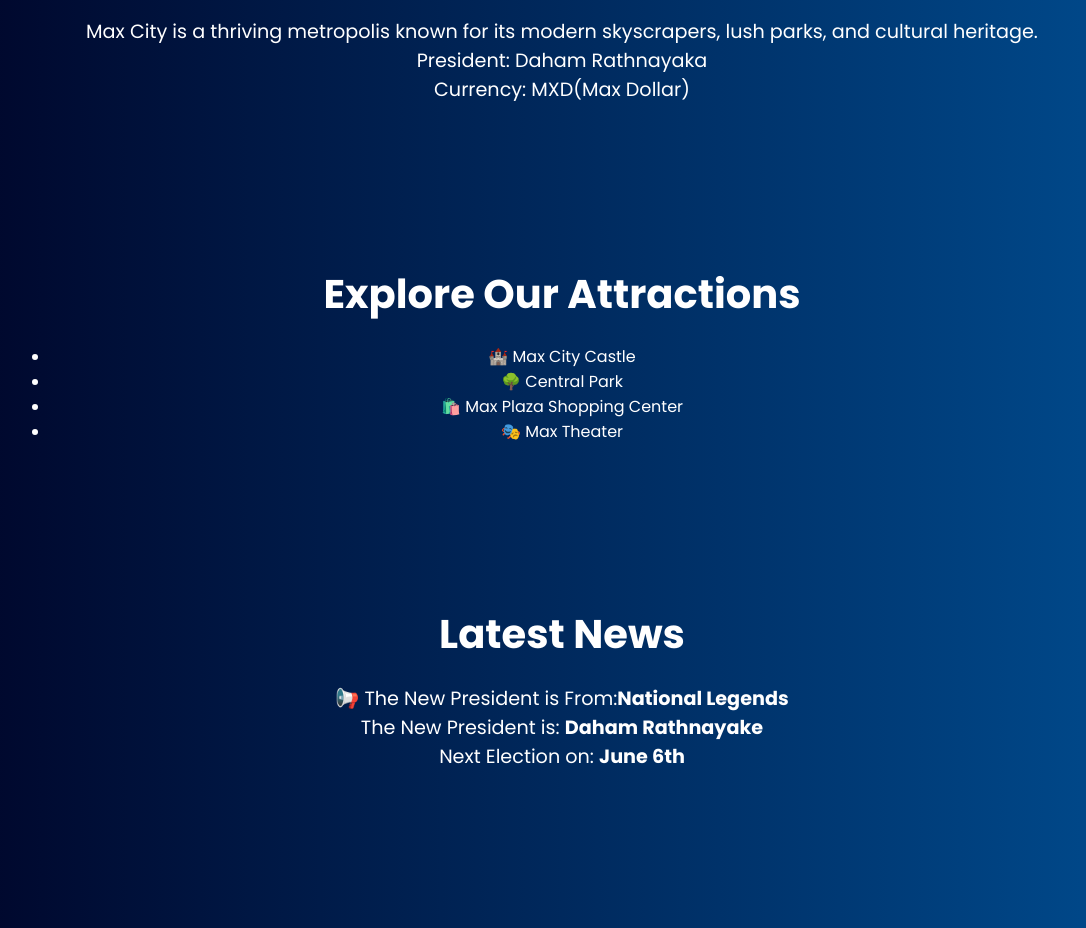
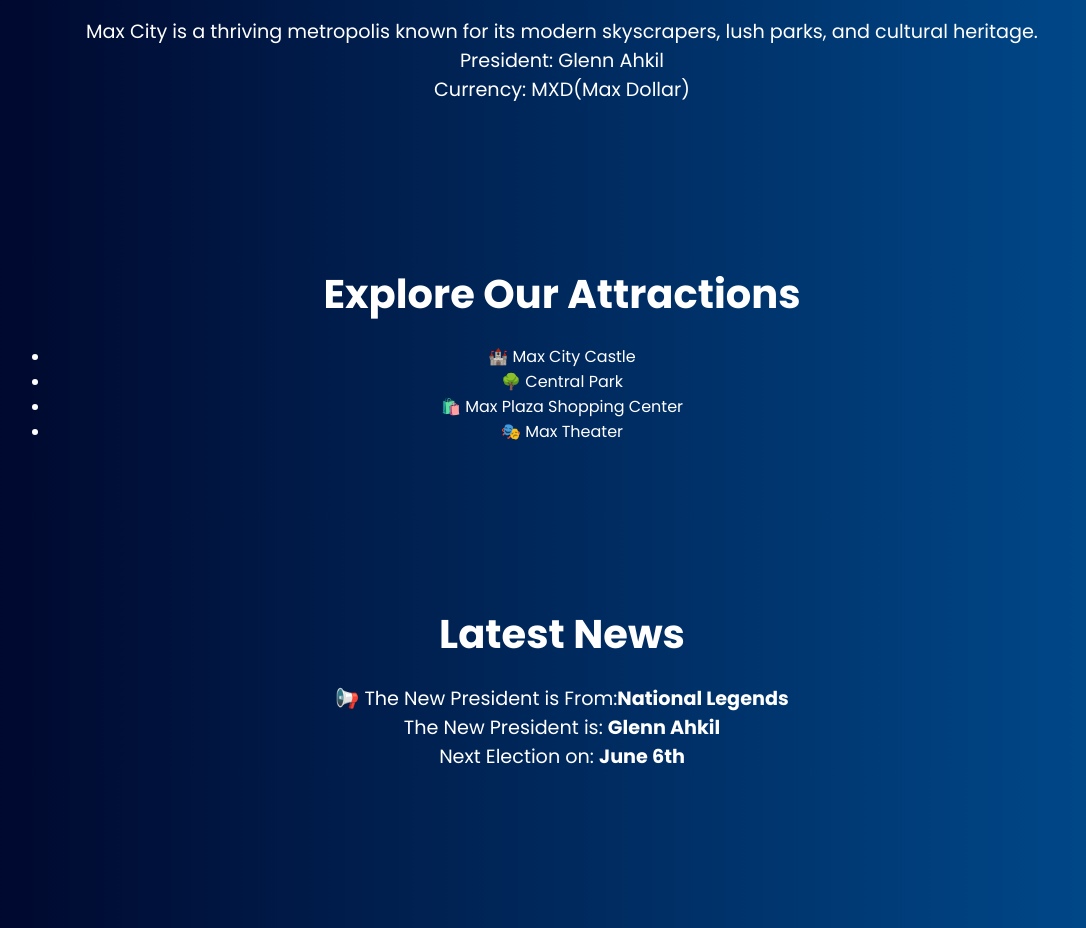
Before and after one commit to Thisaja719/Max-City, a plain HTML site: page index.html in a window 1280 px wide. Shown: the part 500-1428 px from the top of the page, without its empty margins (78-1164 px from the left). Drawn offline with Linux system fonts and the light colour scheme; no server answers.

Commit message:
index.html

```diff
--- a/index.html
+++ b/index.html
@@ -126,7 +126,7 @@
   <section id="about">
     <h2>About Max City</h2>
     <p>Max City is a thriving metropolis known for its modern skyscrapers, lush parks, and cultural heritage.</p>
-    <p>President: Daham Rathnayaka</p>
+    <p>President: Glenn Ahkil</p>
     <p>Currency: MXD(Max Dollar)</p>
   </section>
 
@@ -145,7 +145,7 @@
   <section id="news">
     <h2>Latest News</h2>
     <p>📢 The New President is From:<strong>National Legends</strong></p>
-    <p>The New President is: <strong>Daham Rathnayake</strong></p>
+    <p>The New President is: <strong>Glenn Ahkil</strong></p>
 <p>Next Election on: <strong>June 6th</strong></p>
   </section>
 
```
